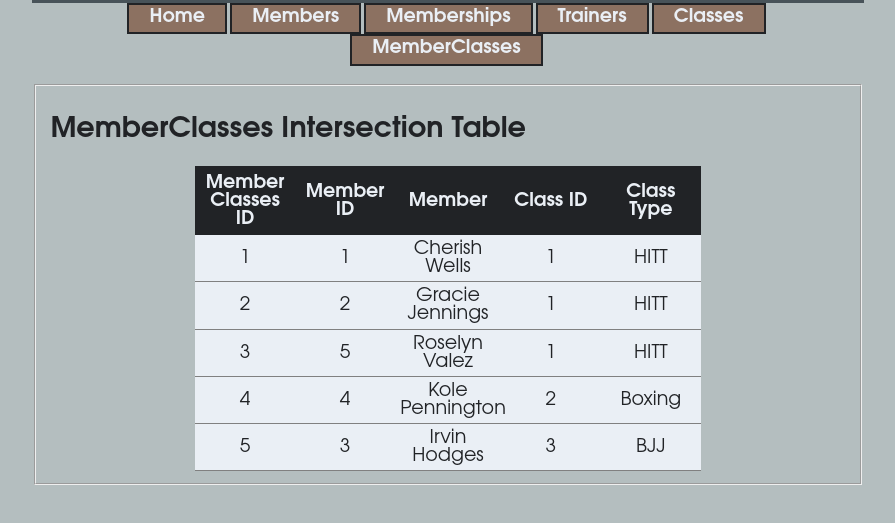
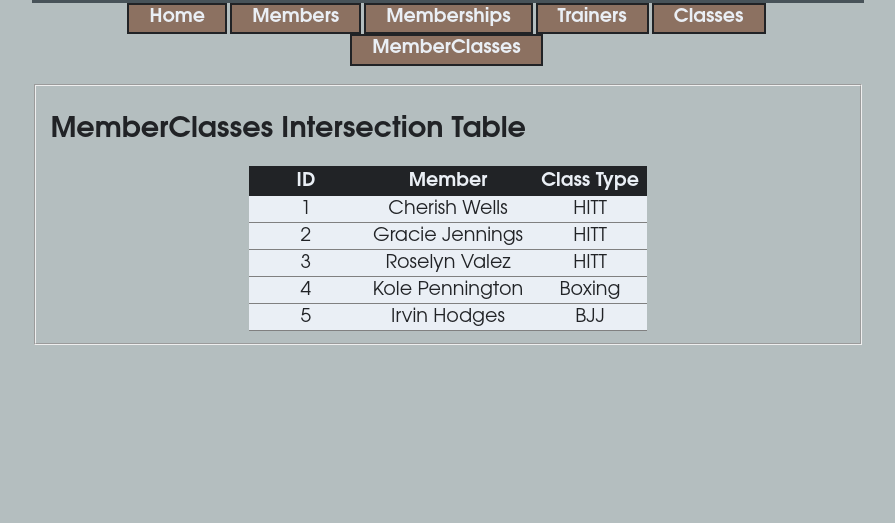
Before and after one commit to JustinLYoung/CS340, a plain HTML site: page members_classes.html in a window 1280 px wide. Shown: the part 157-680 px from the top of the page, without its empty margins (192-1087 px from the left). Drawn offline with Linux system fonts and the light colour scheme.

Commit message:
removed Memberid and classid to make it user friendly, updated column names

```diff
--- a/members_classes.html
+++ b/members_classes.html
@@ -24,47 +24,35 @@
         <table>
             <thead>
                 <tr>
-                    <th>Member Classes ID</th>
-                    <th>Member ID</th>
+                    <th>ID</th>
                     <th>Member</th>
-                    <th>Class ID</th>
                     <th>Class Type</th>
                 </tr>
             </thead>
             <tbody>
                 <tr>
                     <td>1</td>
-                    <td>1</td>
                     <td>Cherish Wells</td>
-                    <td>1</td>
                     <td>HITT</td>
                 </tr>
                 <tr>
                     <td>2</td>
-                    <td>2</td>
                     <td>Gracie Jennings</td>
-                    <td>1</td>
                     <td>HITT</td>
                 </tr>
                 <tr>
                     <td>3</td>
-                    <td>5</td>
                     <td>Roselyn Valez</td>
-                    <td>1</td>
                     <td>HITT</td>
                 </tr>
                 <tr>
                     <td>4</td>
-                    <td>4</td>
                     <td>Kole Pennington</td>
-                    <td>2</td>
                     <td>Boxing</td>
                 </tr>
                 <tr>
                     <td>5</td>
-                    <td>3</td>
                     <td>Irvin Hodges</td>
-                    <td>3</td>
                     <td>BJJ</td>
                 </tr>
             </tbody>
```
